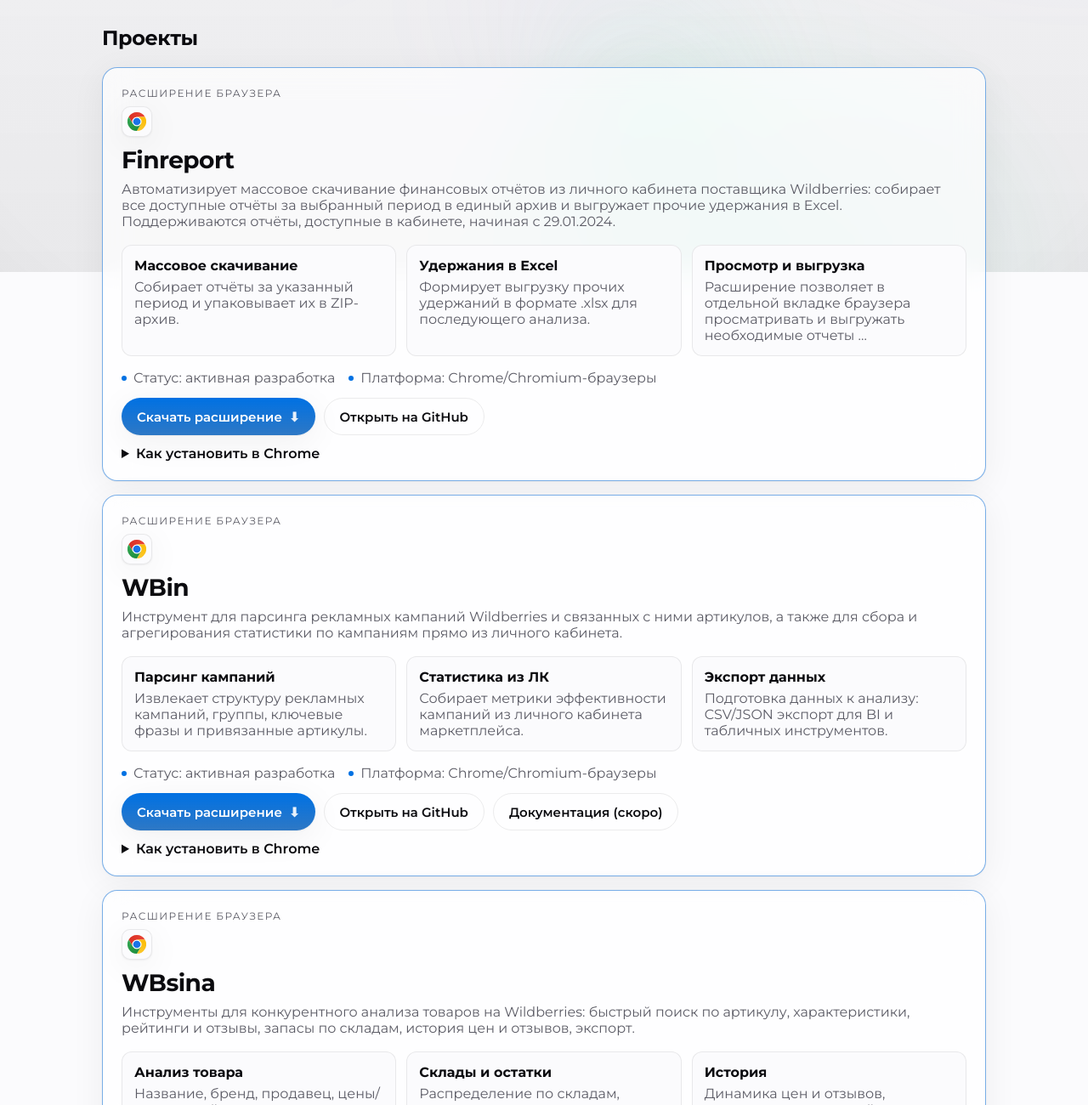
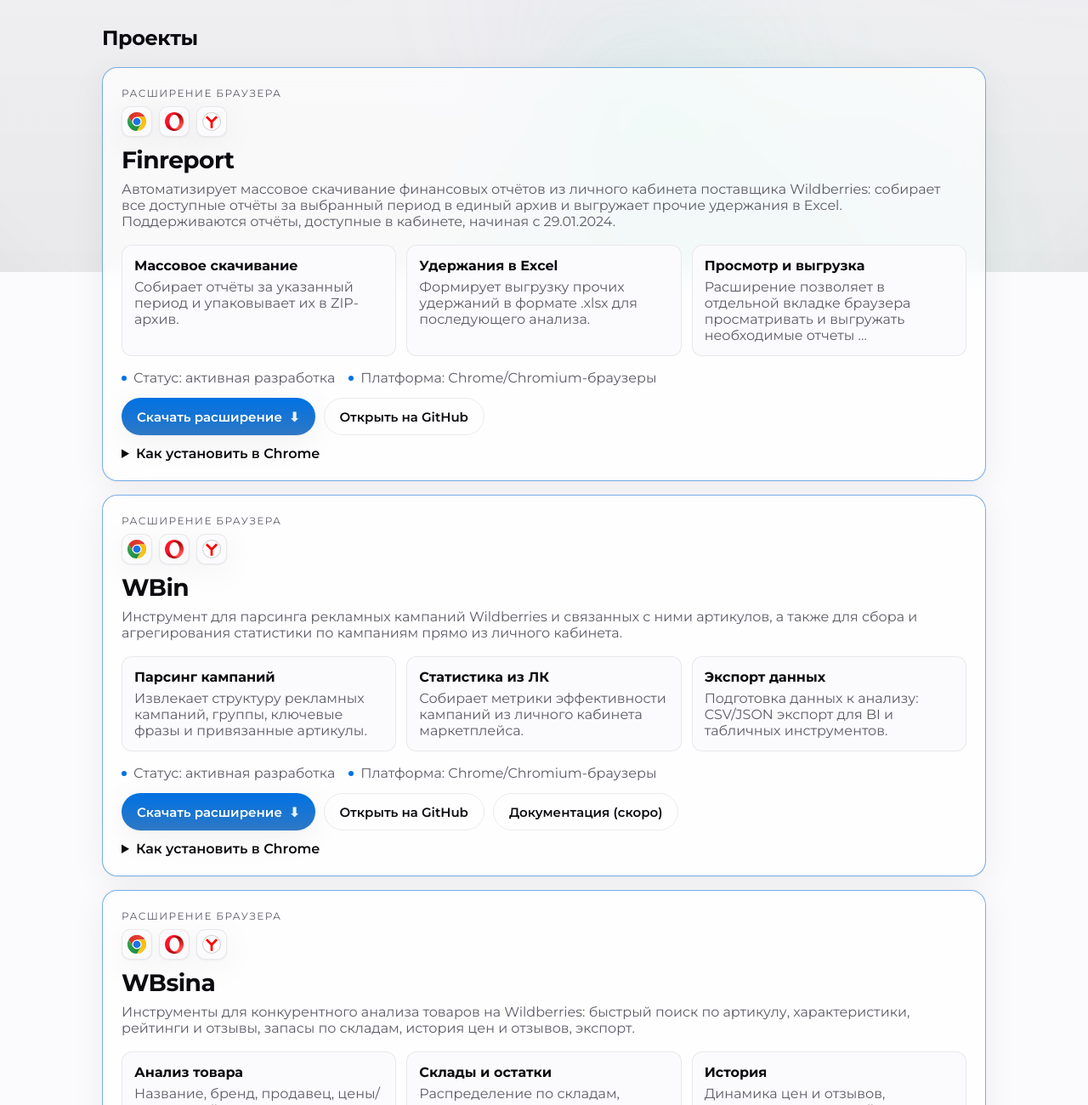
Before and after one commit to Zaruber/zaruberpage, a plain HTML site: page index.html in a window 1280 px wide. Shown: the part 480-1780 px from the top of the page at 85% size. Drawn offline with Linux system fonts and the light colour scheme.

Commit message:
Добавил лого chromium браузеров

```diff
--- a/index.html
+++ b/index.html
@@ -63,6 +63,12 @@
                 <span class="badge" title="Chrome">
                   <img class="badge-img" src="./svg/Google_Chrome_icon_(February_2022).svg" alt="Google Chrome" />
                 </span>
+                <span class="badge" title="Opera">
+                  <img class="badge-img" src="./svg/Opera_2015_icon.svg.png" alt="Opera" />
+                </span>
+                <span class="badge" title="Яндекс.Браузер">
+                  <img class="badge-img" src="./svg/Yandex_Browser_logo.svg" alt="Яндекс.Браузер" />
+                </span>
               </div>
               <h3 class="card-title">Finreport</h3>
               <p class="card-subtitle">
@@ -116,6 +122,12 @@
               <div class="platform-icons">
                 <span class="badge" title="Chrome">
                   <img class="badge-img" src="./svg/Google_Chrome_icon_(February_2022).svg" alt="Google Chrome" />
+                </span>
+                <span class="badge" title="Opera">
+                  <img class="badge-img" src="./svg/Opera_2015_icon.svg.png" alt="Opera" />
+                </span>
+                <span class="badge" title="Яндекс.Браузер">
+                  <img class="badge-img" src="./svg/Yandex_Browser_logo.svg" alt="Яндекс.Браузер" />
                 </span>
               </div>
               <h3 class="card-title">WBin</h3>
@@ -172,6 +184,12 @@
               <div class="platform-icons">
                 <span class="badge" title="Chrome">
                   <img class="badge-img" src="./svg/Google_Chrome_icon_(February_2022).svg" alt="Google Chrome" />
+                </span>
+                <span class="badge" title="Opera">
+                  <img class="badge-img" src="./svg/Opera_2015_icon.svg.png" alt="Opera" />
+                </span>
+                <span class="badge" title="Яндекс.Браузер">
+                  <img class="badge-img" src="./svg/Yandex_Browser_logo.svg" alt="Яндекс.Браузер" />
                 </span>
               </div>
               <h3 class="card-title">WBsina</h3>
```
Also changed, not shown: svg/Opera_2015_icon.svg.png (added), svg/Yandex_Browser_logo.svg (added), 2 other files.
